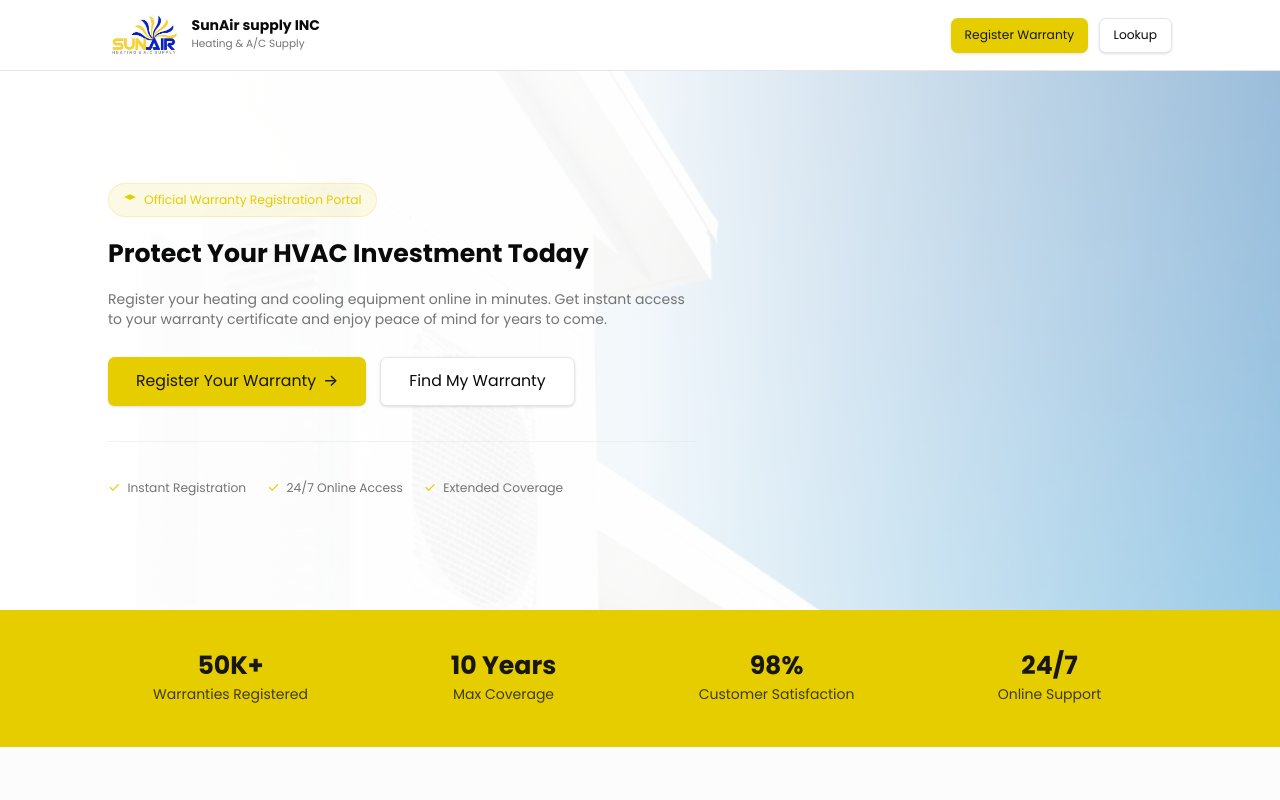
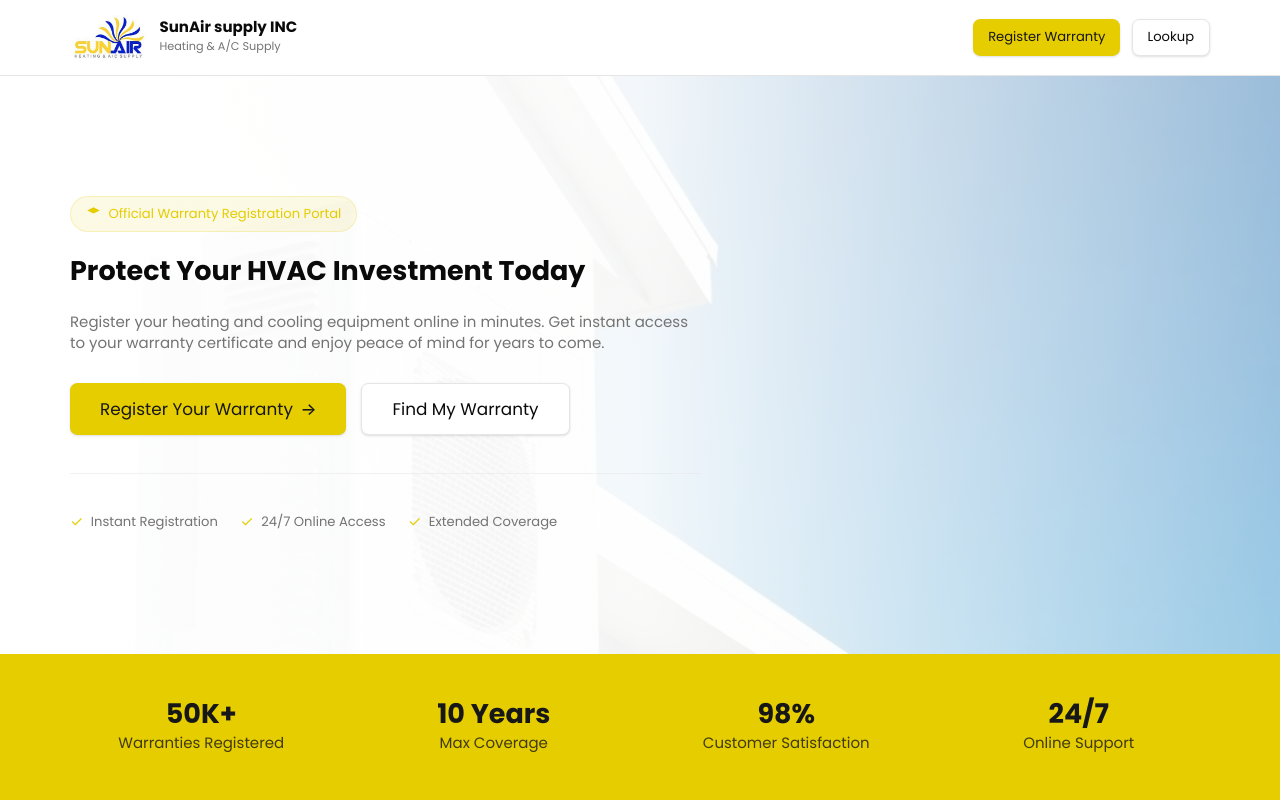
Before and after one commit to sebastianpinzon19/warranty-sun-air, a Next.js app: page / in a window 1280 px wide. Shown: the top 800 px of the page. Built offline with nearby package versions, Linux system fonts and the light colour scheme.

Commit message:
Increase base font-size to 15px

```diff
--- a/app/globals.css
+++ b/app/globals.css
@@ -117,7 +117,7 @@
 
 @layer base {
   html {
-    font-size: 14px;
+    font-size: 15px;
   }
 
   * {
```
